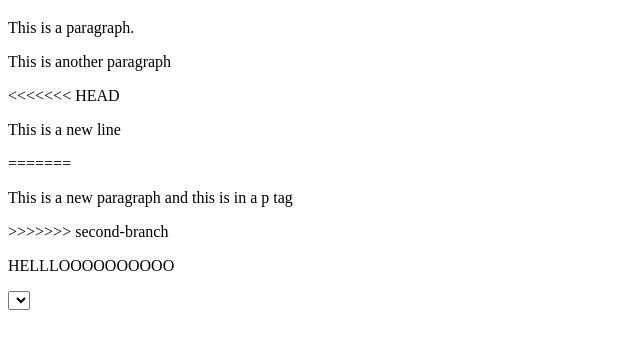
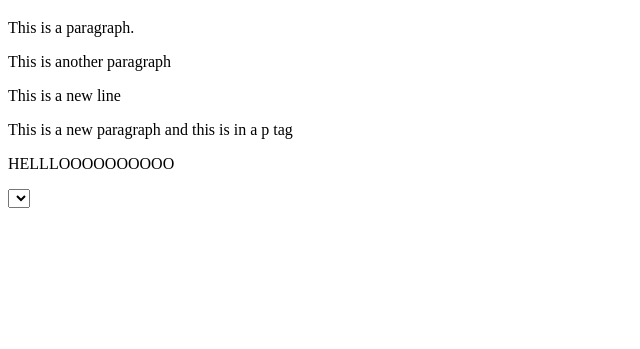
Before and after one commit to dchan68/learning-git, a plain HTML site: page index.html in a window 1280 px wide. Shown: the part 61-410 px from the top of the page, without its empty margins (0-640 px from the left). Drawn offline with Linux system fonts and the light colour scheme.

Commit message:
saved changes

```diff
--- a/index.html
+++ b/index.html
@@ -7,11 +7,8 @@
   <h1>This is a Heading</h1>
   <p>This is a paragraph.</p>
   <p>This is another paragraph</p>
-<<<<<<< HEAD
   <p>This is a new line</p>
-=======
   <p>This is a new paragraph and this is in a p tag</p>
->>>>>>> second-branch
   <p>HELLLOOOOOOOOOO</p>
   <select>
     <li>Option 1</li>
```
